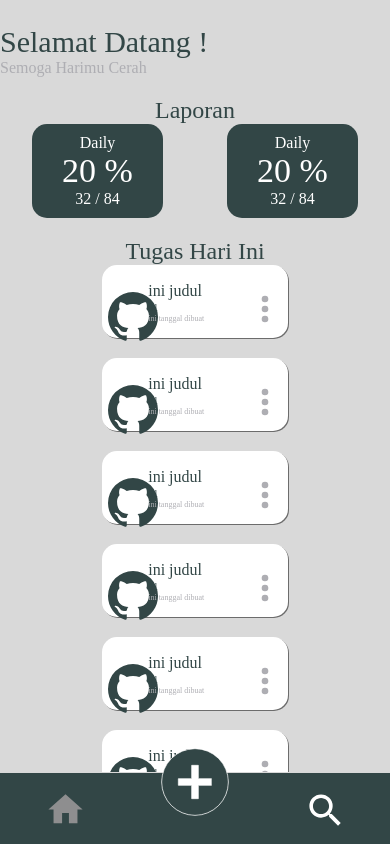
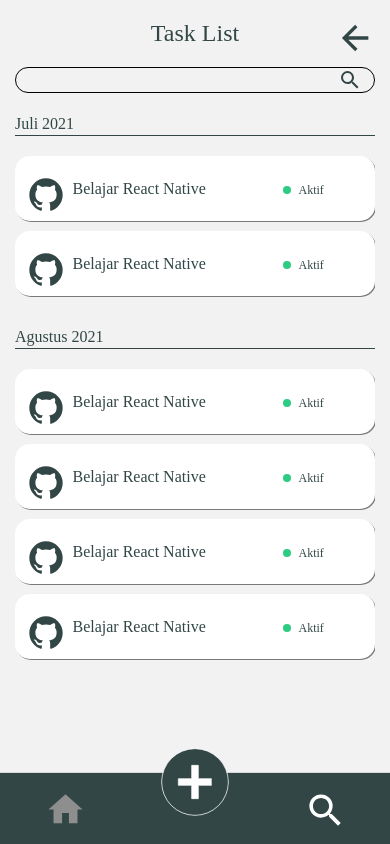
Before and after one commit to dafidafi25/my_todo_app, a React Native app: screen /SearchScreen in a window 390 px wide. Built offline with nearby package versions, Linux system fonts and the light colour scheme.

Commit message:
task screen design and reducer logic

```diff
--- a/App.tsx
+++ b/App.tsx
@@ -17,6 +17,7 @@ import HomePlain from '@assets/icons/HomePlain';
 import PlusCircle from '@assets/icons/PlusCircle';
 import Magnify from '@assets/icons/Magnify';
 import colors from '@themes/Colors';
+import SearchScreen from '@Screen/SearchScreen';
 
 export type RootStackParamList = {
   Dashboard: undefined;
@@ -61,7 +62,7 @@ const App = () => {
         />
         <Tab.Screen
           name="SearchScreen"
-          component={Dashboard}
+          component={SearchScreen}
           options={{
             tabBarIcon: ({ color }) => (
               <View style={styles.icon}>
--- /dev/null
+++ b/src/Screen/SearchScreen.tsx
@@ -0,0 +1,29 @@
+import React from 'react';
+import { View, StyleSheet } from 'react-native';
+
+import NavigationHeader from '@components/molecule/NavigationHeader';
+import Spacer from '@components/atom/Spacer';
+import SearchBar from '@components/molecule/SearchBar';
+
+import StatusCards from '@components/organism/StatusCards';
+
+interface ISearchScreenProps {}
+
+const SearchScreen: React.FC<ISearchScreenProps> = () => {
+  return (
+    <View style={styles.container}>
+      <NavigationHeader />
+      <Spacer />
+      <SearchBar />
+      <Spacer />
+
+      <StatusCards />
+    </View>
+  );
+};
+
+const styles = StyleSheet.create({
+  container: { flex: 1, marginHorizontal: 15 },
+});
+
+export default SearchScreen;
--- /dev/null
+++ b/src/assets/icons/ArrowLeft.tsx
@@ -0,0 +1,19 @@
+import SvgWrapper from '@components/atom/SvgWrapper';
+import React from 'react';
+import { Path, Svg } from 'react-native-svg';
+import IconProp from './IconProp';
+
+const ArrowLeft: React.FC<IconProp> = ({ width = 24, height = 24, color }) => {
+  return (
+    <SvgWrapper aspectRatio={24 / 24} width={width} height={height}>
+      <Svg width="100%" height="100%" fill="none" viewBox="0 0 24 24">
+        <Path
+          d="M20,11V13H8L13.5,18.5L12.08,19.92L4.16,12L12.08,4.08L13.5,5.5L8,11H20Z"
+          fill={color}
+        />
+      </Svg>
+    </SvgWrapper>
+  );
+};
+
+export default ArrowLeft;
--- /dev/null
+++ b/src/assets/icons/CircleStatus.tsx
@@ -0,0 +1,20 @@
+import SvgWrapper from '@components/atom/SvgWrapper';
+import React from 'react';
+import { Circle, Svg } from 'react-native-svg';
+import IconProp from './IconProp';
+
+const CircleStatus: React.FC<IconProp> = ({
+  width = 24,
+  height = 24,
+  color,
+}) => {
+  return (
+    <SvgWrapper aspectRatio={24 / 24} width={width} height={height}>
+      <Svg width="100%" height="100%" fill="none" viewBox="0 0 24 24">
+        <Circle cx={12} cy={12} r={12} fill={color} />
+      </Svg>
+    </SvgWrapper>
+  );
+};
+
+export default CircleStatus;
--- /dev/null
+++ b/src/components/molecule/NavigationHeader.tsx
@@ -0,0 +1,31 @@
+import ArrowLeft from '@assets/icons/ArrowLeft';
+import React from 'react';
+import { View, StyleSheet, Text } from 'react-native';
+
+import colors from '@themes/Colors';
+import text from '@styles/text';
+import Spacer from '@components/atom/Spacer';
+
+interface INavigationHeaderProps {}
+
+const NavigationHeader: React.FC<INavigationHeaderProps> = () => {
+  return (
+    <View style={styles.container}>
+      <Spacer />
+      <View style={styles.textContainer}>
+        <Text style={text.sectionTitle}>Task List</Text>
+      </View>
+      <View style={styles.iconContainer}>
+        <ArrowLeft color={colors.primary} width={40} />
+      </View>
+    </View>
+  );
+};
+
+const styles = StyleSheet.create({
+  container: {},
+  textContainer: { alignSelf: 'center' },
+  iconContainer: { position: 'absolute', top: 18, right: 0 },
+});
+
+export default NavigationHeader;
--- /dev/null
+++ b/src/components/molecule/SearchBar.tsx
@@ -0,0 +1,32 @@
+import Magnify from '@assets/icons/Magnify';
+import React from 'react';
+import { View, StyleSheet, TextInput } from 'react-native';
+import colors from '@themes/Colors';
+
+interface ISearchBarProps {}
+
+const SearchBar: React.FC<ISearchBarProps> = () => {
+  return (
+    <View style={styles.container}>
+      <View style={styles.input}>
+        <TextInput style={styles.input} />
+      </View>
+      <View style={styles.icon}>
+        <Magnify color={colors.primary} />
+      </View>
+    </View>
+  );
+};
+
+const styles = StyleSheet.create({
+  container: {
+    borderWidth: 1,
+    flexDirection: 'row',
+    alignItems: 'center',
+    borderRadius: 60,
+  },
+  input: { color: colors.primary, width: '90%', paddingLeft: 10 },
+  icon: { width: '10%' },
+});
+
+export default SearchBar;
--- /dev/null
+++ b/src/components/molecule/StatusCard.tsx
@@ -0,0 +1,57 @@
+import React from 'react';
+import { View, StyleSheet, Text } from 'react-native';
+import colors from '@themes/Colors';
+import text from '@styles/text';
+import CircleStatus from '@assets/icons/CircleStatus';
+
+interface IStatusCardProps {
+  title: string;
+  icon: JSX.Element;
+}
+
+const StatusCard: React.FC<IStatusCardProps> = ({ title, icon }) => {
+  return (
+    <View style={styles.container}>
+      <View style={styles.icon}>{icon}</View>
+
+      <View style={styles.text}>
+        <Text style={text.cardTitle}>{title}</Text>
+      </View>
+      <View style={styles.statusContainer}>
+        <View style={styles.iconStatus}>
+          <CircleStatus color={colors.success} width={8} />
+        </View>
+        <Text style={[text.cardStatus, styles.textStatus]}>Aktif</Text>
+      </View>
+    </View>
+  );
+};
+
+const styles = StyleSheet.create({
+  container: {
+    flexDirection: 'row',
+    paddingHorizontal: 5,
+    borderRadius: 15,
+    shadowOffset: { width: 1, height: 1 },
+    shadowColor: 'black',
+    shadowOpacity: 0.5,
+    elevation: 1,
+    backgroundColor: colors.white,
+    height: 65,
+  },
+  icon: {
+    width: '15%',
+    alignItems: 'center',
+    justifyContent: 'center',
+    bottom: '2.5%',
+  },
+  text: { width: '60%', alignSelf: 'center' },
+  statusContainer: {
+    flexDirection: 'row',
+    alignItems: 'center',
+  },
+  iconStatus: { top: 9, paddingRight: 8 },
+  textStatus: { alignSelf: 'center', top: 2 },
+});
+
+export default StatusCard;
--- /dev/null
+++ b/src/components/organism/StatusCards.tsx
@@ -0,0 +1,110 @@
+import Github from '@assets/icons/Github';
+import Spacer from '@components/atom/Spacer';
+import StatusCard from '@components/molecule/StatusCard';
+import text from '@styles/text';
+import colors from '@themes/Colors';
+import React from 'react';
+import { View, StyleSheet, FlatList, Text } from 'react-native';
+
+interface IStatusCardsProps {}
+
+const StatusCards: React.FC<IStatusCardsProps> = () => {
+  let todosObject: string[] = [];
+
+  const todoByCreated: ITodoList = todos.reduce((prev, todo) => {
+    let temp: ITodoList = prev;
+    const key = todo.createdAt;
+
+    if (key in prev) {
+      temp[key].push(todo);
+    } else {
+      todosObject.push(key);
+      temp[key] = [todo];
+    }
+    return prev;
+  }, {});
+
+  return (
+    <View>
+      <FlatList
+        data={todosObject}
+        renderItem={({ item, index }) => (
+          <View key={index}>
+            <View style={styles.section}>
+              <Text style={text.cardTitle}>{item}</Text>
+            </View>
+            <Spacer />
+            {todoByCreated[item].map((todo) => {
+              return (
+                <View key={todo.id}>
+                  <StatusCard
+                    title={todo.title}
+                    icon={<Github color={colors.primary} width={40} />}
+                  />
+                  <Spacer spacing={10} />
+                </View>
+              );
+            })}
+            <Spacer spacing={20} />
+          </View>
+        )}
+      />
+    </View>
+  );
+};
+
+const styles = StyleSheet.create({
+  section: { borderBottomWidth: 1, borderBottomColor: colors.primary },
+});
+
+export default StatusCards;
+
+interface ITodoList {
+  [key: string]: ITodo[];
+}
+
+interface ITodo {
+  id: number;
+  title: string;
+  status: 'active' | 'miss' | 'done';
+  createdAt: string;
+}
+
+const todos: ITodo[] = [
+  {
+    id: 1,
+    title: 'Belajar React Native',
+    status: 'active',
+    createdAt: 'Juli 2021',
+  },
+  {
+    id: 2,
+    title: 'Belajar React Native',
+    status: 'active',
+    createdAt: 'Juli 2021',
+  },
+  {
+    id: 3,
+    title: 'Belajar React Native',
+    status: 'active',
+    createdAt: 'Agustus 2021',
+  },
+  {
+    id: 4,
+    title: 'Belajar React Native',
+    status: 'active',
+    createdAt: 'Agustus 2021',
+  },
+  {
+    id: 5,
+    title: 'Belajar React Native',
+    status: 'active',
+    createdAt: 'Agustus 2021',
+  },
+  {
+    id: 6,
+    title: 'Belajar React Native',
+    status: 'active',
+    createdAt: 'Agustus 2021',
+  },
+];
--- a/src/styles/text.ts
+++ b/src/styles/text.ts
@@ -43,6 +43,11 @@ const text = StyleSheet.create({
     fontSize: size.font8,
     color: colors.gray,
   },
+  cardStatus: {
+    fontFamily: family.poppinsSemiBold,
+    color: colors.primary,
+    fontSize: size.font12,
+  },
   sectionTitle: {
     fontFamily: family.poppinsSemiBold,
     fontSize: size.font24,
--- a/src/themes/Colors.ts
+++ b/src/themes/Colors.ts
@@ -1,5 +1,10 @@
 const colors = {
   primary: '#324646',
+
+  success: '#2DCC83',
+  error: '#E33640',
+
+  blue: '#14A8D7',
 
   white: '#fff',
 
```
